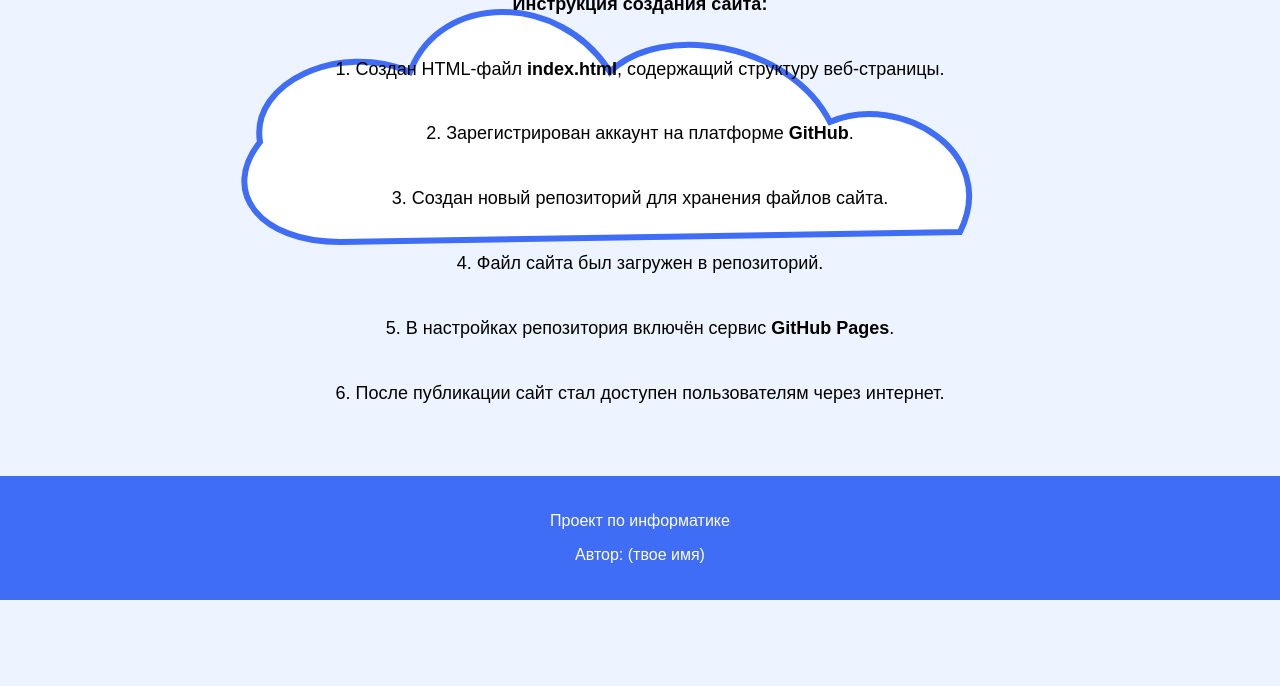
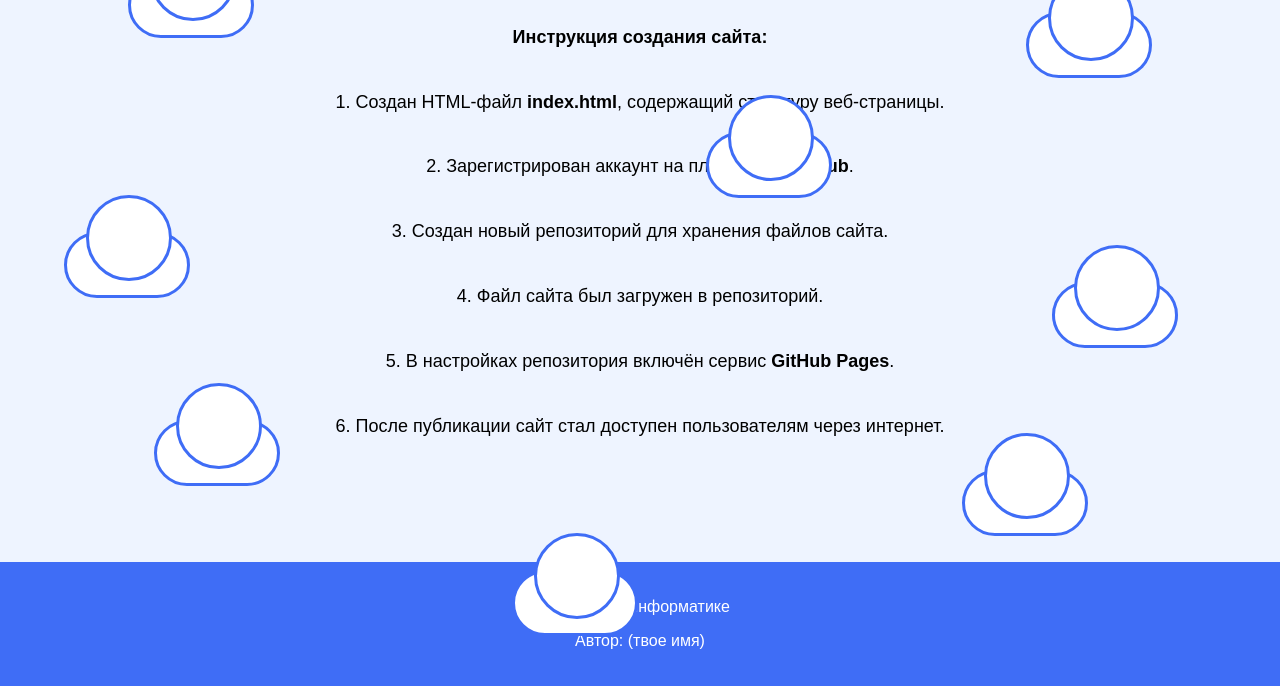
Before and after one commit to 9notX/999999, a plain HTML site: page index.html in a window 1280 px wide. Shown: the part 188-874 px from the top of the page. Before the commit the page ends 800 px from the top, so only its background shows below. Drawn offline with Linux system fonts and the light colour scheme.

Commit message:
Add files via upload

```diff
--- a/index.html
+++ b/index.html
@@ -11,34 +11,69 @@ font-family: Arial, sans-serif;
 background:#eef4ff;
 margin:0;
 text-align:center;
+position:relative;
+overflow-x:hidden;
 }
 
-.cloud-container{
-position:relative;
-width:1000px;
-margin:80px auto;
-}
-
-.cloud-text{
-position:absolute;
-top:50%;
-left:50%;
-transform:translate(-50%,-50%);
-width:65%;
+.content{
+max-width:700px;
+margin:120px auto;
 font-size:18px;
 line-height:1.8;
 }
 
-.cloud-text h1{
+h1{
 color:#3f6df6;
-margin-bottom:20px;
 }
+
+.cloud{
+position:absolute;
+background:white;
+border:3px solid #3f6df6;
+border-radius:50px;
+width:120px;
+height:60px;
+}
+
+.cloud:before,
+.cloud:after{
+content:"";
+position:absolute;
+background:white;
+border:3px solid #3f6df6;
+border-radius:50%;
+}
+
+.cloud:before{
+width:60px;
+height:60px;
+top:-30px;
+left:20px;
+}
+
+.cloud:after{
+width:80px;
+height:80px;
+top:-40px;
+right:15px;
+}
+
+/* расположение облаков */
+
+.c1{top:40px; left:10%;}
+.c2{top:80px; right:10%;}
+.c3{top:300px; left:5%;}
+.c4{top:350px; right:8%;}
+.c5{bottom:200px; left:12%;}
+.c6{bottom:150px; right:15%;}
+.c7{bottom:50px; left:40%;}
+.c8{top:200px; right:35%;}
 
 footer{
 background:#3f6df6;
 color:white;
 padding:20px;
-margin-top:40px;
+margin-top:60px;
 }
 
 </style>
@@ -46,20 +81,18 @@ margin-top:40px;
 
 <body>
 
-<div class="cloud-container">
+<!-- облака -->
 
-<svg viewBox="0 0 1000 500">
-<path fill="#ffffff" stroke="#3f6df6" stroke-width="6"
-d="M200 350
-C120 350 80 300 120 250
-C110 190 200 150 270 180
-C300 100 420 100 470 180
-C520 130 650 150 690 230
-C760 200 860 260 820 340
-L200 350Z"/>
-</svg>
+<div class="cloud c1"></div>
+<div class="cloud c2"></div>
+<div class="cloud c3"></div>
+<div class="cloud c4"></div>
+<div class="cloud c5"></div>
+<div class="cloud c6"></div>
+<div class="cloud c7"></div>
+<div class="cloud c8"></div>
 
-<div class="cloud-text">
+<div class="content">
 
 <h1>Развертывание сайта в облаке</h1>
 
@@ -79,8 +112,6 @@ L200 350Z"/>
 
 </div>
 
-</div>
-
 <footer>
 <p>Проект по информатике</p>
 <p>Автор: (твое имя)</p>
```
